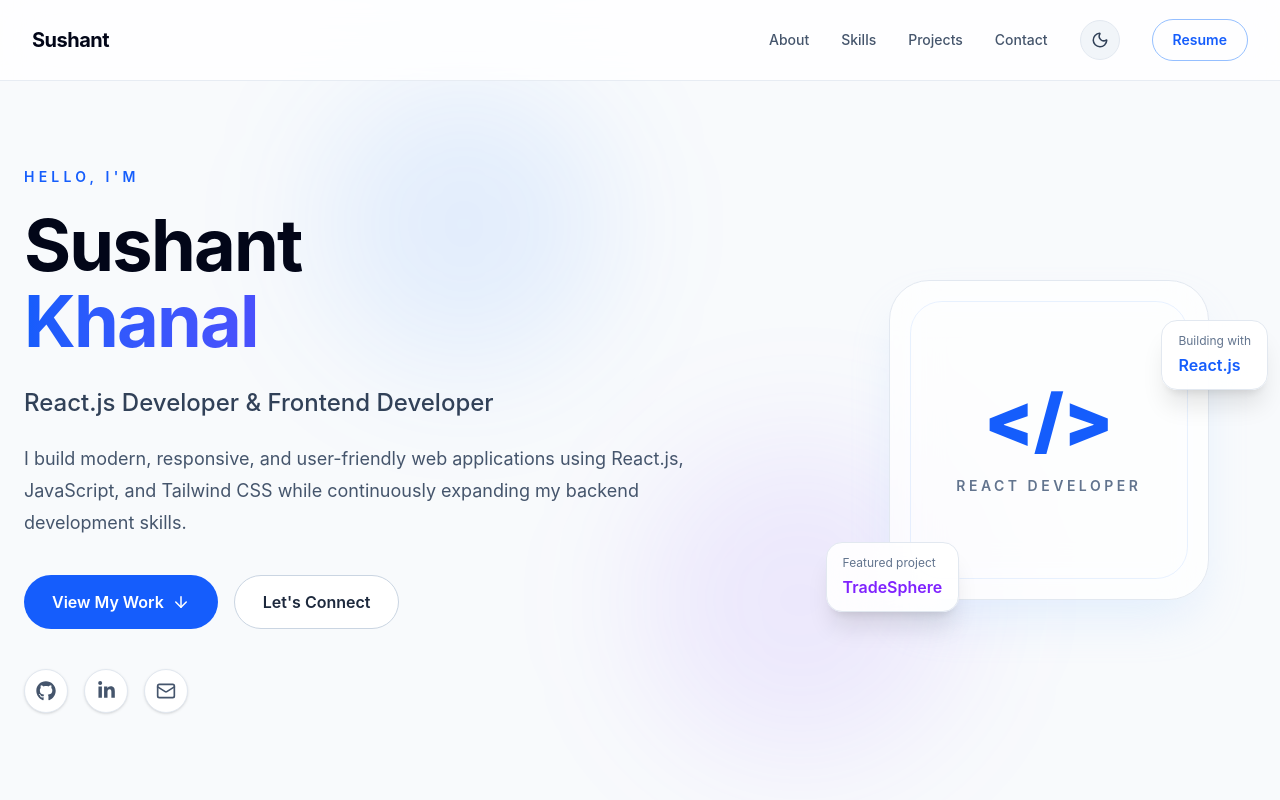
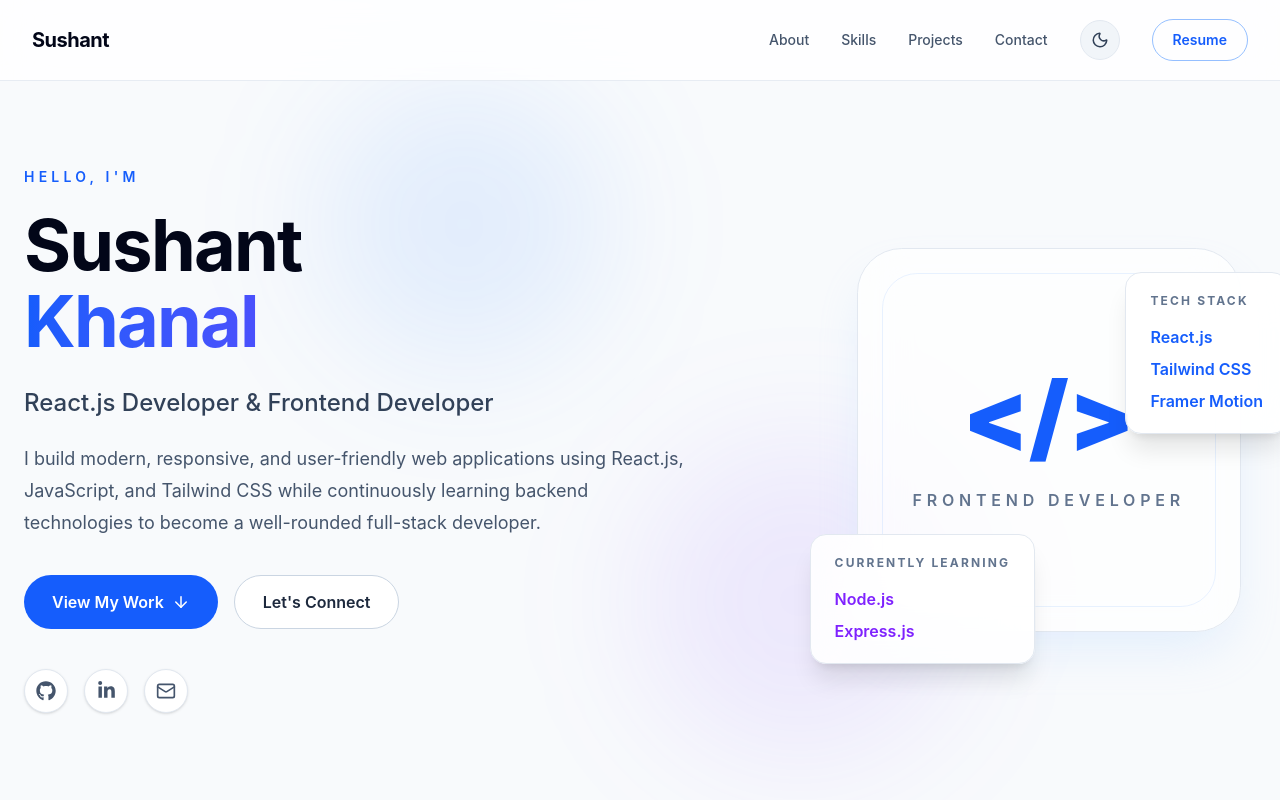
Before and after one commit to sushantkhanal45/Portfolio, a React app: page / in a window 1280 px wide. Shown: the top 800 px of the page. Built offline with nearby package versions, Linux system fonts and the light colour scheme; the HTML template or start-up script is replaced by a standard one.

Commit message:
techstack card management

```diff
--- a/src/components/Hero.jsx
+++ b/src/components/Hero.jsx
@@ -56,7 +56,9 @@ const Hero = () => {
 
           {/* Introduction */}
           <p className="mt-6 max-w-2xl text-base leading-8 text-slate-600 sm:text-lg dark:text-slate-400">
-            I build modern, responsive, and user-friendly web applications using React.js, JavaScript, and Tailwind CSS while continuously expanding my backend development skills.
+            I build modern, responsive, and user-friendly web applications using
+            React.js, JavaScript, and Tailwind CSS while continuously learning
+            backend technologies to become a well-rounded full-stack developer.
           </p>
 
           {/* Buttons */}
@@ -106,7 +108,7 @@ const Hero = () => {
 
             {/* Email */}
             <a
-              href="skkhanal45@gmail.com"
+              href="mailto:skkhanal45@gmail.com"
               aria-label="Email"
               className="flex h-11 w-11 items-center justify-center rounded-full border border-slate-200 bg-white text-slate-600 shadow-sm transition duration-300 hover:border-blue-400 hover:text-blue-600 dark:border-white/10 dark:bg-white/5 dark:text-slate-300 dark:shadow-none dark:hover:border-blue-400/40 dark:hover:text-blue-400"
             >
@@ -122,39 +124,61 @@ const Hero = () => {
           transition={{ delay: 0.25, duration: 0.7 }}
           className="relative hidden justify-center lg:flex"
         >
-          {/* Main card */}
-          <div className="relative flex h-80 w-80 items-center justify-center rounded-[2.5rem] border border-slate-200 bg-white/70 shadow-2xl shadow-blue-200/40 backdrop-blur-xl dark:border-white/10 dark:bg-white/[0.03] dark:shadow-blue-950/30">
-            <div className="absolute inset-5 rounded-[2rem] border border-blue-500/10 dark:border-blue-400/10" />
+          {/* Main Card */}
+          <div className="relative flex h-96 w-96 items-center justify-center rounded-[2.8rem] border border-slate-200 bg-white/70 shadow-2xl shadow-blue-200/40 backdrop-blur-xl dark:border-white/10 dark:bg-white/[0.03] dark:shadow-blue-950/30">
+            <div className="absolute inset-6 rounded-[2.2rem] border border-blue-500/10 dark:border-blue-400/10" />
 
             <div className="text-center">
-              <p className="text-7xl font-black text-blue-600 dark:text-blue-400">
+              <p className="text-8xl font-black text-blue-600 dark:text-blue-400">
                 &lt;/&gt;
               </p>
 
-              <p className="mt-5 text-sm font-semibold uppercase tracking-[0.25em] text-slate-500 dark:text-slate-400">
-                React Developer
+              <p className="mt-6 text-base font-semibold uppercase tracking-[0.3em] text-slate-500 dark:text-slate-400">
+                Frontend Developer
               </p>
             </div>
           </div>
 
-          {/* React badge */}
-          <div className="absolute -right-3 top-10 rounded-2xl border border-slate-200 bg-white/90 px-4 py-3 shadow-xl backdrop-blur-xl dark:border-white/10 dark:bg-[#0c1220]/90">
-            <p className="text-xs text-slate-500 dark:text-slate-500">
-              Building with
+          {/* Tech Stack */}
+          <div className="absolute -right-8 top-6 rounded-2xl border border-slate-200 bg-white/90 px-6 py-5 shadow-xl backdrop-blur-xl dark:border-white/10 dark:bg-[#0c1220]/90">
+            <p className="text-xs font-bold uppercase tracking-[0.18em] text-slate-500 dark:text-slate-400">
+              Tech Stack
             </p>
 
-            <p className="mt-1 font-semibold text-blue-600 dark:text-blue-300">
-              React.js
-            </p>
+            <div className="mt-4 space-y-2">
+              <p className="font-semibold text-blue-600 dark:text-blue-300">
+                React.js
+              </p>
+
+              <p className="font-semibold text-blue-600 dark:text-blue-300">
+                Tailwind CSS
+              </p>
+
+              <p className="font-semibold text-blue-600 dark:text-blue-300">
+                Framer Motion
+              </p>
+            </div>
           </div>
 
-          {/* TradeSphere badge */}
-          <div className="absolute -bottom-3 -left-4 rounded-2xl border border-slate-200 bg-white/90 px-4 py-3 shadow-xl backdrop-blur-xl dark:border-white/10 dark:bg-[#0c1220]/90">
-            <p className="text-xs text-slate-500">Featured project</p>
+          {/* Currently Learning */}
+          <div className="absolute -left-8 -bottom-8 rounded-2xl border border-slate-200 bg-white/90 px-6 py-5 shadow-xl backdrop-blur-xl dark:border-white/10 dark:bg-[#0c1220]/90">
+            <p className="text-xs font-bold uppercase tracking-[0.18em] text-slate-500 dark:text-slate-400">
+              Currently Learning
+            </p>
 
-            <p className="mt-1 font-semibold text-violet-600 dark:text-violet-300">
-              TradeSphere
-            </p>
+            <div className="mt-4 space-y-2">
+              <p className="font-semibold text-violet-600 dark:text-violet-300">
+                Node.js
+              </p>
+
+              <p className="font-semibold text-violet-600 dark:text-violet-300">
+                Express.js
+              </p>
+
+              {/* <p className="font-semibold text-violet-600 dark:text-violet-300">
+        MongoDB
+      </p> */}
+            </div>
           </div>
         </motion.div>
       </div>
```
